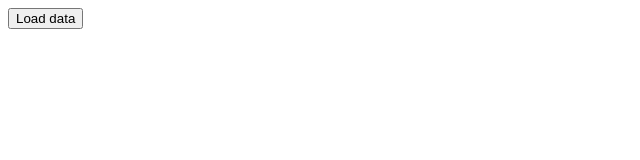
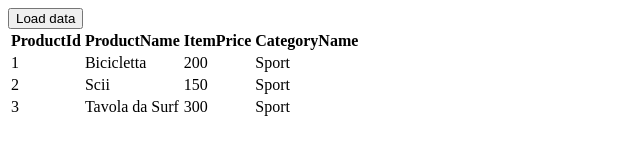
Before and after one commit to CamillaMar/HelloWeb, a plain HTML site: page table.html in a window 1280 px wide. Both pictures are taken after a click on the button "Load data". Shown: the whole page, without its empty margins (0-640 px from the left). Drawn offline with Linux system fonts and the light colour scheme.

Commit message:
Inizia a fare esempi sulla comunicazione asincrona

```diff
--- /dev/null
+++ b/data/products.json
@@ -0,0 +1,20 @@
+[
+    {
+        "productId": 1,
+        "productName": "Bicicletta",
+        "itemPrice": 200.00,
+        "categoryName": "Sport"
+    },
+    {
+        "productId": 2,
+        "productName": "Scii",
+        "itemPrice": 150.00,
+        "categoryName": "Sport"
+    },
+    {
+        "productId": 3,
+        "productName": "Tavola da Surf",
+        "itemPrice": 300.00,
+        "categoryName": "Sport"
+    }
+]
--- a/js/table.js
+++ b/js/table.js
@@ -18,3 +18,56 @@ const products = [
         categoryName: "Sport"
     }
 ];
+function renderTable(data, containerId){
+    const container = document.querySelector(`#${containerId}`);
+    if(!container){
+        console.log("l'elemento contenitore non esiste");
+        return;
+    }
+    if(data.length === 0){
+        console.log("L'array di dati è vuoto");
+        return;
+    }
+    container.innerHTML = "";
+    const table = document.createElement("table");
+    const tHead = table.createTHead();
+    const headerRow = tHead.insertRow();
+    const headers = Object.keys(data[0]);
+    headers.forEach(header => {
+        const th = document.createElement("th");
+        th.textContent= header.charAt(0).toUpperCase() + header.slice(1);
+        headerRow.appendChild(th);
+    });
+    const tBody = table.createTBody();
+    data.forEach(item =>{
+        const row = tBody.insertRow();
+        headers.forEach(key => {
+            const cell = row.insertCell();
+            cell.textContent = item[key];
+        });
+    });
+    container.appendChild(table);
+}
+const btn = document.querySelector("button");
+btn.addEventListener("click", ()=>{
+    //renderTable(products, "tablecontainer");
+    loadData();
+});
+
+function loadData(){
+    const xhr = new XMLHttpRequest();
+    xhr.open("GET", "data/products.json", true);
+    xhr.onload = function(){
+        if(xhr.status === 200){
+            const jsonText = xhr.responseText;
+            const productArray = JSON.parse(jsonText);
+            renderTable(productArray, "tablecontainer");
+        } else {
+            alert("Errore nel caricamento dei dati "+ xhr.status);
+        }
+    };
+    xhr.onerror = function(){
+        alert("Errore di comunicazione con il server");
+    };
+    xhr.send();
+}
--- a/table.html
+++ b/table.html
@@ -7,7 +7,7 @@
 </head>
 <body>
     <button>Load data</button>
-    <table></table>
+    <div id="tablecontainer"></div>
     <script src="js/table.js"></script>
 </body>
 </html>
```
